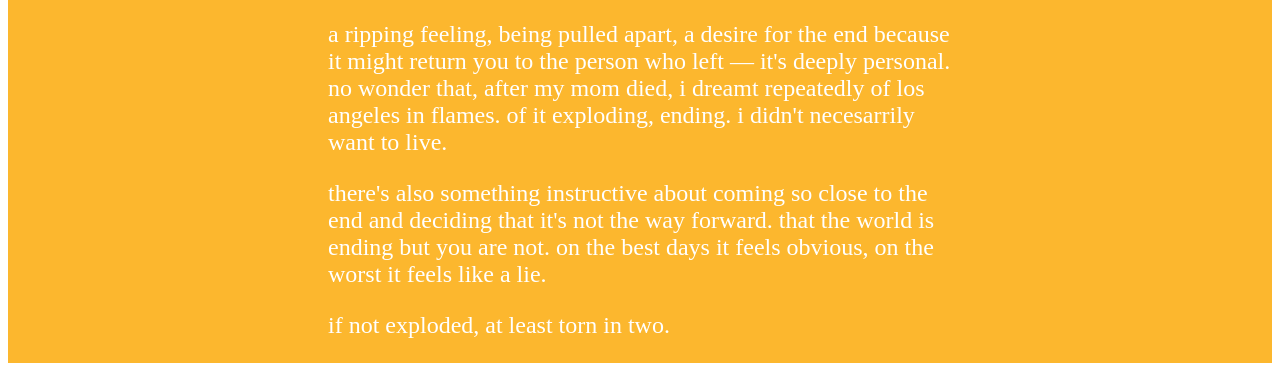
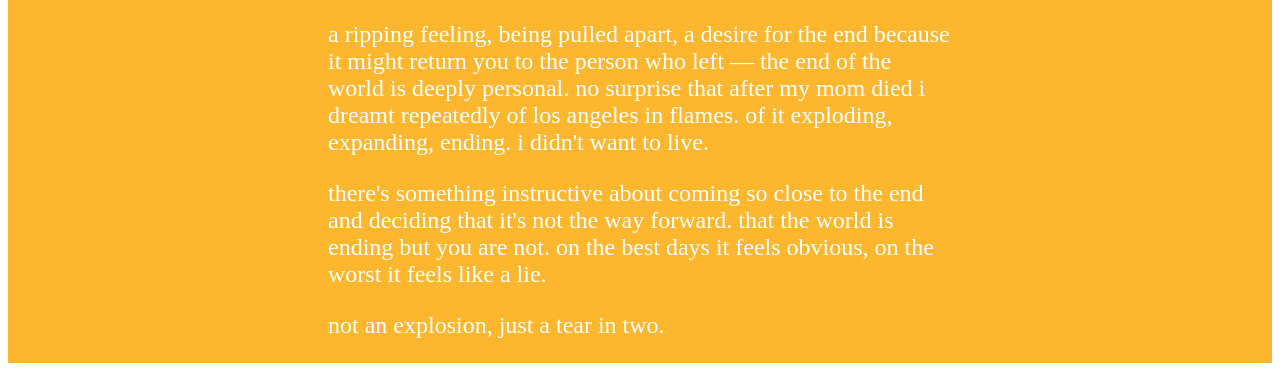
Before and after one commit to simulcast/los-angeles-ends-old, a website: page public/index.html in a window 1280 px wide. Shown: the part 4827-5195 px from the top of the page. Drawn offline with Linux system fonts and the light colour scheme; a script that the page names is missing.

Commit message:
small language changes

```diff
--- a/public/index.html
+++ b/public/index.html
@@ -135,9 +135,9 @@
 		<div class="slide">
 			<div class="essay">
 				<p>loss often makes the apocalypse feel like an appealing alternative to life.</p>
-				<p>a ripping feeling, being pulled apart, a desire for the end because it might return you to the person who left — it's deeply personal. no wonder that, after my mom died, i dreamt repeatedly of los angeles in flames. of it exploding, ending. i didn't necesarrily want to live.</p>
-				<p>there's also something instructive about coming so close to the end and deciding that it's not the way forward. that the world is ending but you are not. on the best days it feels obvious, on the worst it feels like a lie.</p>
-				<p>if not exploded, at least torn in two.</p>
+				<p>a ripping feeling, being pulled apart, a desire for the end because it might return you to the person who left — the end of the world is deeply personal. no surprise that after my mom died i dreamt repeatedly of los angeles in flames. of it exploding, expanding, ending. i didn't want to live.</p>
+				<p>there's something instructive about coming so close to the end and deciding that it's not the way forward. that the world is ending but you are not. on the best days it feels obvious, on the worst it feels like a lie.</p>
+				<p>not an explosion, just a tear in two.</p>
 			</div>
 		</div>
     </div>
```
